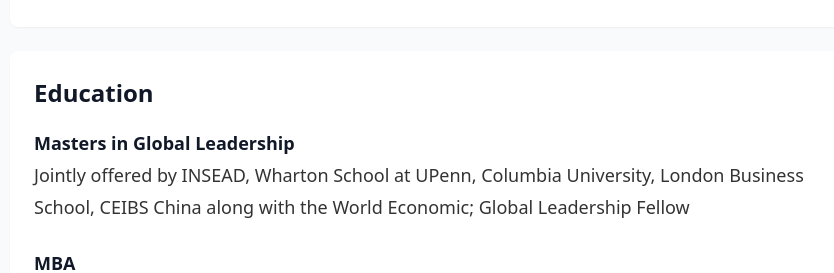
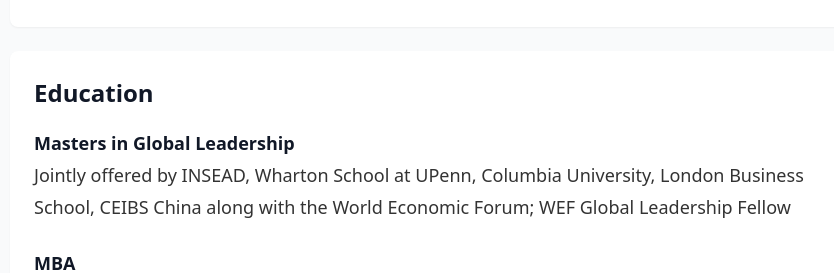
Before and after one commit to Wijay000/draft, a Next.js app: page /about in a window 1280 px wide. Shown: the part 1945-2218 px from the top of the page, without its empty margins (214-1048 px from the left). Built offline with nearby package versions, Linux system fonts and the light colour scheme.

Commit message:
About: clarify Education — add 'World Economic Forum' and 'WEF Global Leadership Fellow'

```diff
--- a/pages/about.js
+++ b/pages/about.js
@@ -107,7 +107,7 @@ export default function About() {
         <p>
           <strong>Masters in Global Leadership</strong>
           <br />
-          Jointly offered by INSEAD, Wharton School at UPenn, Columbia University, London Business School, CEIBS China along with the World Economic; Global Leadership Fellow
+          Jointly offered by INSEAD, Wharton School at UPenn, Columbia University, London Business School, CEIBS China along with the World Economic Forum; WEF Global Leadership Fellow
         </p>
 
         <p>
```
